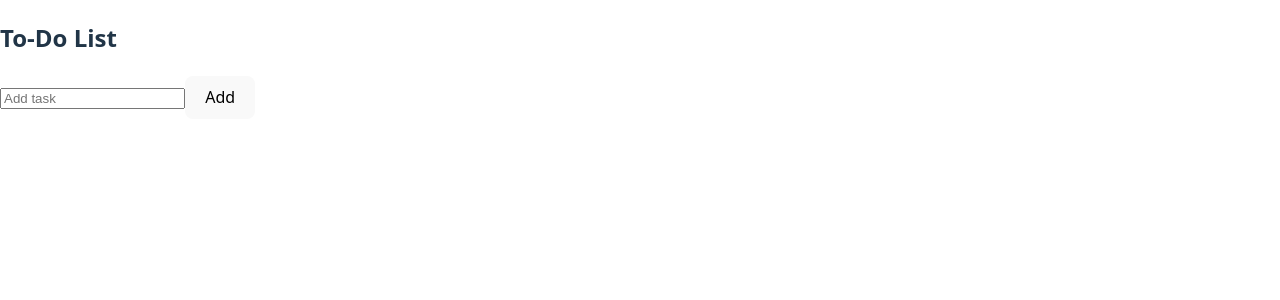
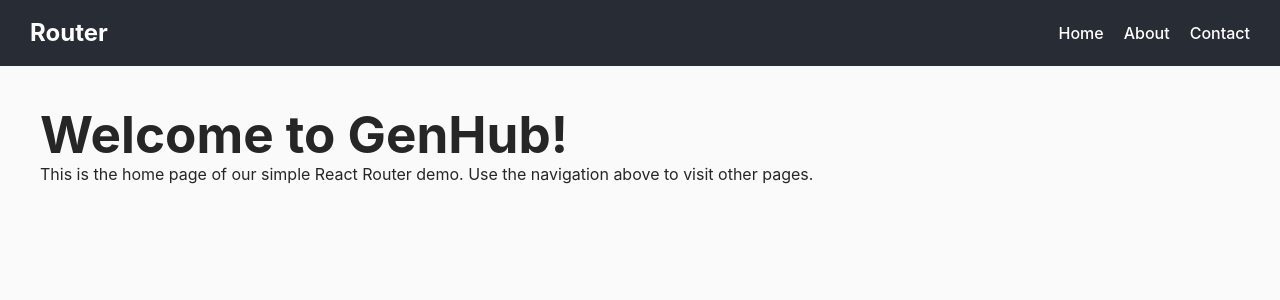
Before and after one commit to ajsabesirovic/Codequeens_react, a React (Vite) app: page / in a window 1280 px wide. Shown: the top 300 px of the page. Built offline with nearby package versions, Linux system fonts and the light colour scheme.

Commit message:
17.cas i domaci

```diff
--- a/src/App.jsx
+++ b/src/App.jsx
@@ -1,39 +1,36 @@
-import React, { useState, useCallback } from "react";
-
-const TaskList = React.memo(({ tasks }) => {
-  console.log("TaskList rendered");
-  return (
-    <ul>
-      {tasks.map((task, index) => (
-        <li key={index}>{task}</li>
-      ))}
-    </ul>
-  );
-});
+// Importujemo osnovne komponente za routing iz react-router-dom
+// BrowserRouter - omotava aplikaciju i omogućava korišćenje routing funkcionalnosti
+// Routes - grupiše sve definisane rute
+// Route - definiše pojedinačnu rutu (putanja + komponenta)
+import { BrowserRouter, Routes, Route } from "react-router-dom";
+import "./App.css";
+import Header from "./components/Header";
+import Home from "./pages/Home";
+import About from "./pages/About";
+import Contact from "./pages/Contact";
 
 export default function App() {
-  console.log("App rendered");
+  return (
+    <div className="app-container">
+      {/* BrowserRouter mora da wrappuje sve Link-ove i Routes */}
+      <BrowserRouter>
+        {/* Header je van Routes, znači prikazuje se na svakoj stranici */}
+        <Header />
 
-  const [tasks, setTasks] = useState([]);
-  const [input, setInput] = useState("");
+        {/* Definišemo sve rute, path oznacava putanju, element komponentu koja treba da se prikaze */}
+        <Routes>
+          <Route path="/" element={<Home />} />
+          <Route path="/contact" element={<Contact />} />
+          <Route path="/about" element={<About />} />
 
-  const addTask = useCallback(() => {
-    if (input.trim()) {
-      setTasks((prev) => [...prev, input]);
-      setInput("");
-    }
-  }, [input]);
-
-  return (
-    <div>
-      <h2>To-Do List</h2>
-      <input
-        value={input}
-        onChange={(e) => setInput(e.target.value)}
-        placeholder="Add task"
-      />
-      <button onClick={addTask}>Add</button>
-      <TaskList tasks={tasks} />
+          {/* Wildcard ruta (*) hvata sve nepostojeće putanje */}
+          <Route path="*" element={<h2>Not Found</h2>} />
+        </Routes>
+      </BrowserRouter>
     </div>
   );
 }
+
+// SPA (Single Page Application)
+// React Router omogućava navigaciju između stranica bez reload-a cele stranice
+// Znači Header ostaje isti dok se menja sadržaj ispod (<Routes>)
--- /dev/null
+++ b/src/components/Header.jsx
@@ -0,0 +1,37 @@
+// Importujemo Link komponentu iz react-router-dom
+// Link se koristi umesto običnog <a> taga da bismo navigaciju radili bez reload-a cele stranice
+import { Link } from "react-router-dom";
+export default function Header() {
+  return (
+    <header
+      style={{
+        width: "100%",
+        display: "flex",
+        justifyContent: "space-between",
+        alignItems: "center",
+        padding: "15px 30px",
+        backgroundColor: "#282c34",
+        color: "white",
+      }}
+    >
+      <h2>Router</h2>
+
+      <nav style={{ display: "flex", gap: "20px" }}>
+        <Link to="/" style={{ color: "white", textDecoration: "none" }}>
+          Home
+        </Link>
+        {/*
+          Link komponenta radi slično kao <a href="">, ali ne reload-uje celu stranicu.
+          'to' prop određuje na koju stranicu vodi klik.
+        */}
+
+        <Link to="/about" style={{ color: "white", textDecoration: "none" }}>
+          About
+        </Link>
+        <Link to="/contact" style={{ color: "white", textDecoration: "none" }}>
+          Contact
+        </Link>
+      </nav>
+    </header>
+  );
+}
--- /dev/null
+++ b/src/pages/About.jsx
@@ -0,0 +1,8 @@
+export default function About() {
+  return (
+    <div style={{ padding: "40px" }}>
+      <h1>About Us</h1>
+      <p>This page explains our mission and goals.</p>
+    </div>
+  );
+}
--- /dev/null
+++ b/src/pages/Contact.jsx
@@ -0,0 +1,11 @@
+export default function Contact() {
+  return (
+    <div style={{ padding: "40px" }}>
+      <h1>Contact Us</h1>
+      <p>
+        You can reach us at <b>info@genhub.com</b> or fill out our contact form
+        on this page.
+      </p>
+    </div>
+  );
+}
--- /dev/null
+++ b/src/pages/Home.jsx
@@ -0,0 +1,11 @@
+export default function Home() {
+  return (
+    <div style={{ padding: "40px" }}>
+      <h1>Welcome to GenHub!</h1>
+      <p>
+        This is the home page of our simple React Router demo. Use the
+        navigation above to visit other pages.
+      </p>
+    </div>
+  );
+}
```
Also changed, not shown: 1 other file (tests, documents, lock files or other folders).
